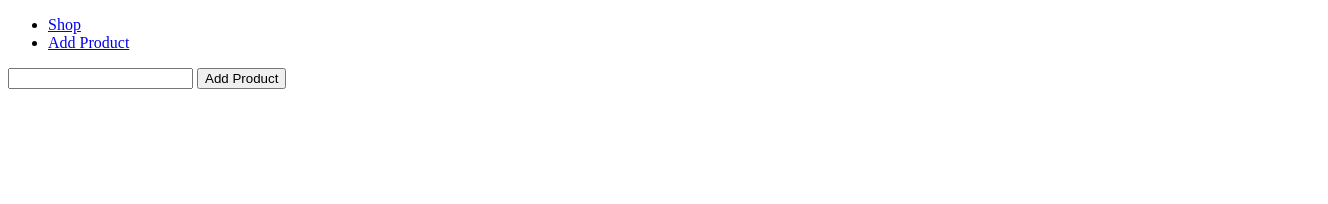
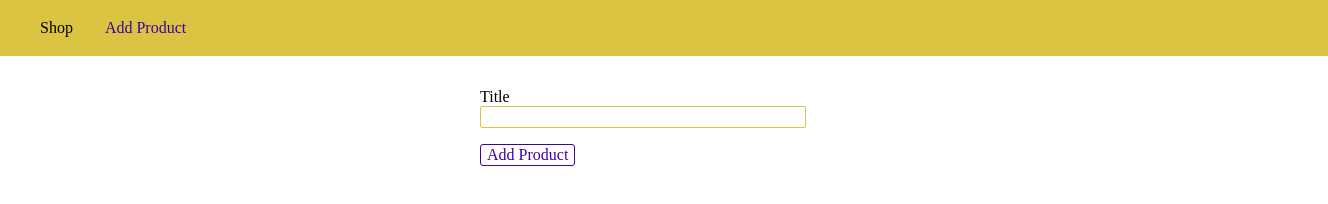
Before and after one commit to GurcanH/node-starting, a website: page views/add-product.html in a window 1280 px wide. Shown: the whole page, 1328 px wide, since content can reach past the window. Drawn offline with Linux system fonts and the light colour scheme.

Commit message:
73. Styling our Pages

```diff
--- a/views/add-product.html
+++ b/views/add-product.html
@@ -4,19 +4,104 @@
     <meta charset="UTF-8" />
     <meta name="viewport" content="width=device-width, initial-scale=1.0" />
     <title>Add Product</title>
+    <style>
+      body {
+        margin: 0;
+        padding: 0;
+        font-family: 'sans-serif';
+      }
+
+      main {
+        padding: 1rem;
+      }
+      .main-header {
+        width: 100%;
+        height: 3.5rem;
+        background-color: #dbc441;
+        padding: 0 1.5rem;
+      }
+
+      .main-header__item-list {
+        list-style: none;
+        margin: 0;
+        padding: 0;
+        display: flex;
+      }
+
+      .main-header__item {
+        margin: 0 1rem;
+        padding: 0;
+      }
+
+      .main-header__item a {
+        text-decoration: none;
+        color: black;
+      }
+
+      .main-header__item a:hover,
+      .main-header__item a:active,
+      .main-header__item a.active {
+        color: #3e00a1;
+      }
+
+      .product-form {
+        width: 20rem;
+        max-width: 90%;
+        margin: auto;
+      }
+
+      .main-header__nav {
+        height: 100%;
+        display: flex;
+        align-items: center;
+      }
+      .form-control {
+        margin: 1rem 0;
+      }
+      .form-control label,
+      .form-control input {
+        display: block;
+        width: 100%;
+      }
+
+      .form-control input {
+        border: 1px solid #dbc441;
+        font: inherit;
+        border-radius: 2px;
+      }
+
+      button {
+        font: inherit;
+        border: 1px solid #3e00a1;
+        color: #3e00a1;
+        background: white;
+        border-radius: 3px;
+        cursor: pointer;
+      }
+      button:hover,
+      button:active {
+        background-color: #3e00a1;
+        color: white;
+      }
+    </style>
   </head>
   <body>
-    <header>
-      <nav>
-        <ul>
-          <li><a href="/">Shop</a></li>
-          <li><a href="/admin/add-product">Add Product</a></li>
+    <header class="main-header">
+      <nav class="main-header__nav">
+        <ul class="main-header__item-list">
+          <li class="main-header__item"><a href="/">Shop</a></li>
+          <li class="main-header__item">
+            <a class="active" href="/admin/add-product">Add Product</a>
+          </li>
         </ul>
       </nav>
     </header>
     <main>
-      <form action="/add-product" method="POST">
-        <input type="text" name="title" />
+      <form class="product-form" action="/admin/add-product" method="POST">
+        <div class="form-control">
+          <label for="title">Title</label>
+          <input type="text" name="title" id="title" />
+        </div>
         <button stype="submit">Add Product</button>
       </form>
     </main>
```
Also changed, not shown: views/404.html (+56 -0 lines), views/shop.html (+53 -5 lines).
